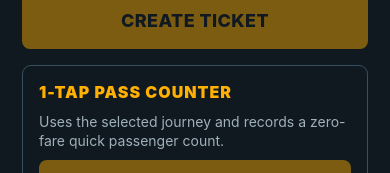
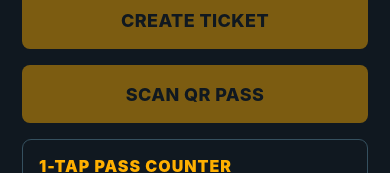
Before and after one commit to Krishna-Sahu0-0/Smart-Bus, a React Native app in the folder conductor-epos-app/: screen /Ticketing in a window 390 px wide. Shown: the part 609-782 px from the top of the page. Built offline with nearby package versions, Linux system fonts and the light colour scheme; no server answers.

Commit message:
Implement SmartBus E-POS QR pass scanning

```diff
--- a/conductor-epos-app/App.js
+++ b/conductor-epos-app/App.js
@@ -5,6 +5,7 @@ import { StatusBar } from 'expo-status-bar';
 import LoginScreen from './src/screens/LoginScreen';
 import EposShellScreen from './src/screens/EposShellScreen';
 import TicketingScreen from './src/screens/TicketingScreen';
+import QRScannerScreen from './src/screens/QRScannerScreen';
 import { getSession } from './src/services/authService';
 import { colors } from './src/utils/constants';
 
@@ -34,6 +35,7 @@ export default function App() {
           {(props) => <EposShellScreen {...props} session={session} onLogout={() => setSession(null)} />}
         </Stack.Screen>
         <Stack.Screen name="Ticketing" component={TicketingScreen} />
+        <Stack.Screen name="QRScanner" component={QRScannerScreen} />
       </Stack.Navigator>
     </NavigationContainer>
   );
--- a/conductor-epos-app/app.json
+++ b/conductor-epos-app/app.json
@@ -6,6 +6,7 @@
     "orientation": "portrait",
     "icon": "./assets/icon.png",
     "userInterfaceStyle": "light",
+    "plugins": ["expo-camera"],
     "ios": {
       "supportsTablet": true
     },
--- a/conductor-epos-app/package.json
+++ b/conductor-epos-app/package.json
@@ -7,6 +7,7 @@
     "@react-navigation/native": "^7.4.1",
     "@react-navigation/native-stack": "^7.19.2",
     "expo": "~57.0.25",
+    "expo-camera": "~57.0.5",
     "expo-status-bar": "~57.0.1",
     "react": "19.2.3",
     "react-native": "0.86.3",
--- /dev/null
+++ b/conductor-epos-app/src/screens/QRScannerScreen.js
@@ -0,0 +1,62 @@
+import { useRef, useState } from 'react';
+import { CameraView, useCameraPermissions } from 'expo-camera';
+import { ActivityIndicator, Linking, Pressable, StyleSheet, Text, View } from 'react-native';
+import Header from '../components/Header';
+import PrimaryButton from '../components/PrimaryButton';
+import { apiService } from '../services/apiService';
+import { colors, DEMO_BUS_ID, DEMO_ROUTE_ID } from '../utils/constants';
+
+function parsePassPayload(rawValue, journey) {
+  let payload;
+  try { payload = JSON.parse(rawValue); } catch { payload = { passId: rawValue.trim() }; }
+  const passId = typeof payload?.passId === 'string' ? payload.passId.trim() : '';
+  if (!passId) throw new Error('QR payload does not contain a pass ID.');
+  const fromStage = payload.fromStage || journey.fromStage;
+  const toStage = payload.toStage || journey.toStage;
+  if (!fromStage || !toStage) throw new Error('Select an origin and destination before scanning.');
+  return { busId: DEMO_BUS_ID, routeId: DEMO_ROUTE_ID, passId, fromStage, toStage };
+}
+
+export default function QRScannerScreen({ navigation, route }) {
+  const [permission, requestPermission] = useCameraPermissions();
+  const [processing, setProcessing] = useState(false);
+  const [error, setError] = useState('');
+  const scanLocked = useRef(false);
+  const journey = route.params?.journey || {};
+
+  async function handleBarcodeScanned({ data }) {
+    if (scanLocked.current || processing) return;
+    scanLocked.current = true;
+    setProcessing(true); setError('');
+    try {
+      const response = await apiService.scanPass(parsePassPayload(data, journey));
+      navigation.navigate('Ticketing', { passResult: response });
+    } catch (scanError) {
+      setError(scanError.message);
+      setProcessing(false);
+      setTimeout(() => { scanLocked.current = false; }, 1200);
+    }
+  }
+
+  if (!permission) return <View style={styles.center}><ActivityIndicator color={colors.amber} size="large" /></View>;
+  if (!permission.granted) return <View style={styles.screen}><Header title="SCAN QR PASS" subtitle="Camera access is required for pass validation" /><View style={styles.permission}><Text style={styles.permissionTitle}>CAMERA UNAVAILABLE</Text><Text style={styles.permissionText}>{permission.canAskAgain ? 'Allow camera access to scan a passenger pass.' : 'Camera access was denied. Enable it in phone settings, then return here.'}</Text><PrimaryButton label={permission.canAskAgain ? 'ALLOW CAMERA' : 'OPEN SETTINGS'} onPress={permission.canAskAgain ? requestPermission : Linking.openSettings} /><PrimaryButton label="BACK TO TICKETING" onPress={() => navigation.goBack()} tone="red" /></View></View>;
+
+  return <View style={styles.screen}><View style={styles.header}><Header title="SCAN QR PASS" subtitle="Hold the pass inside the frame" /><Pressable onPress={() => navigation.goBack()}><Text style={styles.back}>CANCEL</Text></Pressable></View><View style={styles.cameraFrame}><CameraView style={styles.camera} facing="back" barcodeScannerSettings={{ barcodeTypes: ['qr'] }} onBarcodeScanned={processing ? undefined : handleBarcodeScanned} /><View pointerEvents="none" style={styles.scanBox} /></View>{processing ? <Text style={styles.processing}>VALIDATING PASS…</Text> : null}{error ? <View style={styles.errorBox}><Text style={styles.errorTitle}>PASS INVALID</Text><Text style={styles.errorText}>{error}</Text><PrimaryButton label="SCAN AGAIN" onPress={() => { setError(''); scanLocked.current = false; }} /></View> : null}<PrimaryButton label="BACK TO TICKETING" onPress={() => navigation.goBack()} tone="red" /></View>;
+}
+
+const styles = StyleSheet.create({
+  screen: { flex: 1, backgroundColor: colors.ink, padding: 22, paddingTop: 62, gap: 18 },
+  center: { flex: 1, backgroundColor: colors.ink, alignItems: 'center', justifyContent: 'center' },
+  header: { flexDirection: 'row', justifyContent: 'space-between', alignItems: 'flex-start' },
+  back: { color: colors.amber, fontSize: 12, fontWeight: '900', letterSpacing: 1 },
+  cameraFrame: { height: 390, overflow: 'hidden', borderRadius: 10, borderWidth: 2, borderColor: colors.amber, backgroundColor: '#000' },
+  camera: { flex: 1 },
+  scanBox: { position: 'absolute', width: 220, height: 220, borderWidth: 3, borderColor: colors.amber, alignSelf: 'center', top: 85 },
+  processing: { color: colors.amber, textAlign: 'center', fontSize: 16, fontWeight: '900' },
+  permission: { flex: 1, justifyContent: 'center', gap: 18 },
+  permissionTitle: { color: colors.red, fontSize: 22, fontWeight: '900' },
+  permissionText: { color: colors.white, fontSize: 16, lineHeight: 23 },
+  errorBox: { backgroundColor: '#5A2025', borderRadius: 9, padding: 16, gap: 10 },
+  errorTitle: { color: colors.red, fontSize: 18, fontWeight: '900' },
+  errorText: { color: colors.white, fontSize: 14, lineHeight: 20 },
+});
--- a/conductor-epos-app/src/screens/TicketingScreen.js
+++ b/conductor-epos-app/src/screens/TicketingScreen.js
@@ -9,7 +9,7 @@ import { apiService } from '../services/apiService';
 import { colors, DEMO_BUS_ID, DEMO_ROUTE_ID, PAYMENT_TYPES } from '../utils/constants';
 import { validateJourney } from '../utils/validators';
 
-export default function TicketingScreen({ navigation }) {
+export default function TicketingScreen({ navigation, route }) {
   const [bus, setBus] = useState(null);
   const [occupancy, setOccupancy] = useState(null);
   const [stages, setStages] = useState([]);
@@ -30,6 +30,15 @@ export default function TicketingScreen({ navigation }) {
   }
 
   useEffect(() => { refresh(); }, []);
+
+  useEffect(() => {
+    const passResult = route.params?.passResult;
+    if (!passResult) return;
+    setResult({ kind: 'pass', ticket: passResult.ticket, occupancy: passResult.occupancy });
+    setOccupancy(passResult.occupancy);
+    setBus((current) => ({ ...current, occupancy: passResult.occupancy.occupancy, availableSeats: passResult.occupancy.availableSeats }));
+    navigation.setParams({ passResult: null });
+  }, [navigation, route.params?.passResult]);
 
   const fare = Number(fareText);
   const journeyError = useMemo(() => validateJourney(origin, destination, passengerCount, fare), [origin, destination, passengerCount, fare]);
@@ -54,6 +63,11 @@ export default function TicketingScreen({ navigation }) {
     try { const response = await apiService.createQuickPassCount({ busId: DEMO_BUS_ID, routeId: DEMO_ROUTE_ID, fromStage: quickOrigin.stageId, toStage: quickDestination.stageId, passengerCount }); setResult({ kind: 'quick', ticket: response.ticket, occupancy: response.occupancy }); setOccupancy(response.occupancy); setBus((current) => ({ ...current, occupancy: response.occupancy.occupancy, availableSeats: response.occupancy.availableSeats })); } catch (requestError) { setError(requestError.message); } finally { setBusy(false); }
   }
 
+  function openScanner() {
+    if (!origin || !destination) return setError('Select an origin and destination before scanning.');
+    navigation.navigate('QRScanner', { journey: { fromStage: origin.stageId, toStage: destination.stageId } });
+  }
+
   return <ScrollView style={styles.screen} contentContainerStyle={styles.content} keyboardShouldPersistTaps="handled">
     <View style={styles.topbar}><Header title="TICKETING" subtitle={`${DEMO_BUS_ID} · ${DEMO_ROUTE_ID}`} /><ConnectionStatus online={online} /></View>
     {vehicleDisabled ? <View style={styles.disabledBanner}><Text style={styles.disabledTitle}>VEHICLE DISABLED</Text><Text style={styles.disabledText}>Ticketing is paused until the backend clears the incident.</Text></View> : null}
@@ -67,8 +81,9 @@ export default function TicketingScreen({ navigation }) {
     {journeyError ? <Text style={styles.hint}>{journeyError}</Text> : null}
     {error ? <Text style={styles.error}>{error}</Text> : null}
     <PrimaryButton label={busy ? 'PROCESSING…' : 'CREATE TICKET'} onPress={submitTicket} disabled={!canSubmit} />
+    <PrimaryButton label="SCAN QR PASS" onPress={openScanner} disabled={loading || !online || vehicleDisabled || !origin || !destination} />
     <View style={styles.quickPanel}><Text style={styles.quickTitle}>1-TAP PASS COUNTER</Text><Text style={styles.quickText}>Uses the selected journey and records a zero-fare quick passenger count.</Text><PrimaryButton label={busy ? 'PROCESSING…' : 'ADD PASSENGERS'} onPress={submitQuickCount} disabled={busy || !online || loading || vehicleDisabled || !origin || !destination} /></View>
-    {result ? <View style={styles.success}><Text style={styles.successTitle}>{result.kind === 'ticket' ? 'TICKET CREATED' : 'PASS COUNT RECORDED'}</Text><Text style={styles.successLine}>Ticket ID: {result.ticket.ticketId}</Text><Text style={styles.successLine}>Passengers: {result.ticket.passengerCount} · Fare: {result.ticket.fareCharged}</Text><Text style={styles.successLine}>Type: {result.ticket.ticketType}</Text><OccupancyCard occupancy={result.occupancy} /></View> : null}
+    {result ? <View style={styles.success}><Text style={styles.successTitle}>{result.kind === 'ticket' ? 'TICKET CREATED' : result.kind === 'pass' ? 'PASS ACCEPTED' : 'PASS COUNT RECORDED'}</Text><Text style={styles.successLine}>Ticket ID: {result.ticket.ticketId}</Text><Text style={styles.successLine}>Passengers: {result.ticket.passengerCount} · Fare: {result.ticket.fareCharged}</Text><Text style={styles.successLine}>Type: {result.ticket.ticketType}</Text><OccupancyCard occupancy={result.occupancy} /></View> : null}
     <OccupancyCard occupancy={occupancy} />
   </ScrollView>;
 }
--- a/conductor-epos-app/src/services/apiService.js
+++ b/conductor-epos-app/src/services/apiService.js
@@ -34,4 +34,5 @@ export const apiService = {
   getStages: (routeId) => request(`/stages/${routeId}`),
   createTicket: (payload) => request('/tickets', { method: 'POST', headers: { 'Content-Type': 'application/json' }, body: JSON.stringify(payload) }),
   createQuickPassCount: (payload) => request('/passes/quick-count', { method: 'POST', headers: { 'Content-Type': 'application/json' }, body: JSON.stringify(payload) }),
+  scanPass: (payload) => request('/passes/scan', { method: 'POST', headers: { 'Content-Type': 'application/json' }, body: JSON.stringify(payload) }),
 };
```
Also changed, not shown: 1 other file (tests, documents, lock files or other folders).
